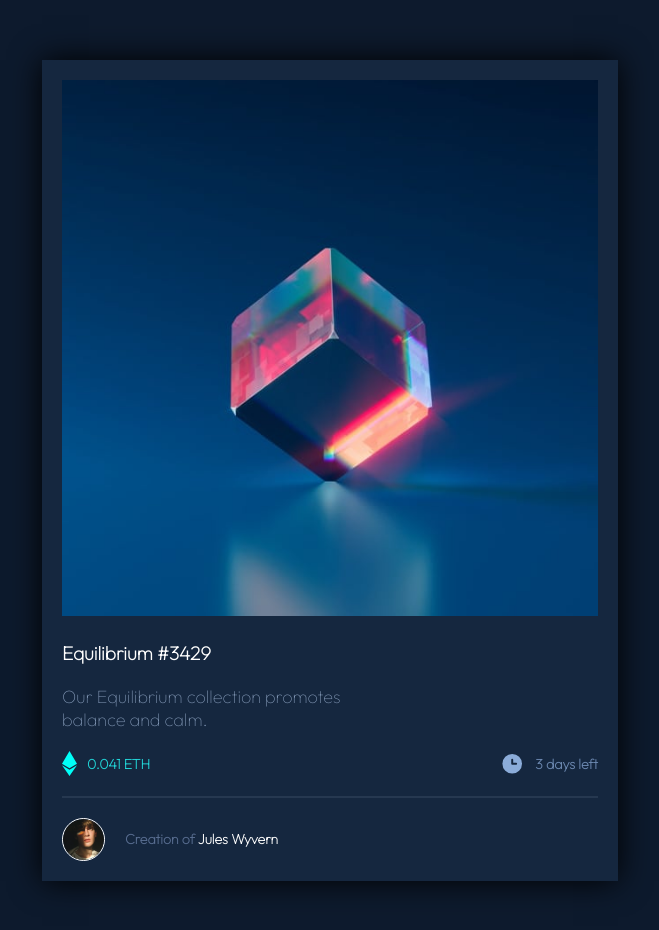
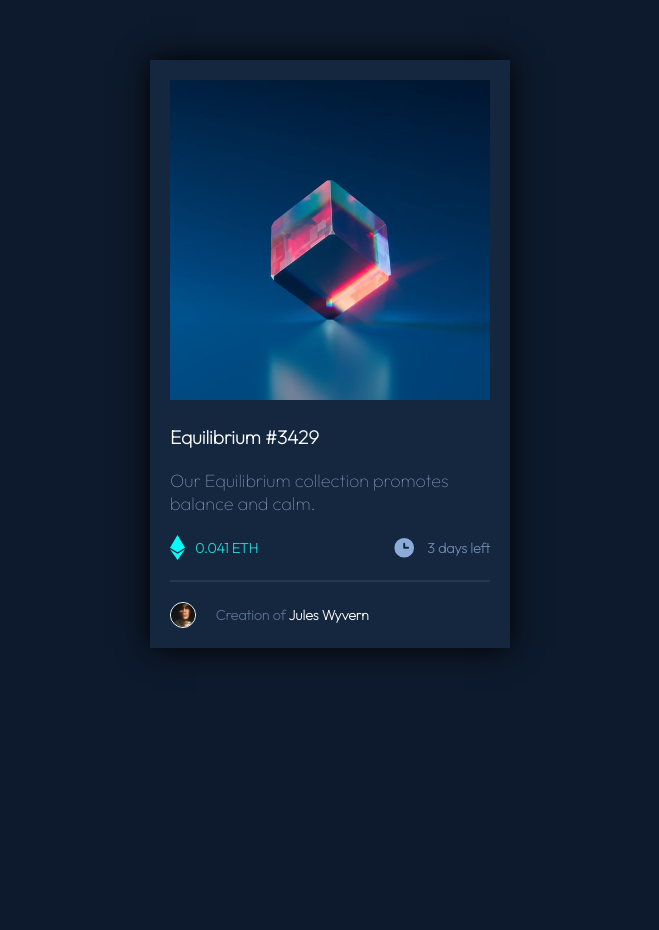
Before and after one commit to hussein-omaar/NFT-Card, a plain HTML site: page index.html in a window 1280 px wide. Shown: the whole page, without its empty margins (310-969 px from the left). After the commit the page ends 800 px from the top, so only its background shows below. Drawn offline with Linux system fonts and the light colour scheme.

Commit message:
Update style.css

```diff
--- a/style.css
+++ b/style.css
@@ -35,7 +35,7 @@ body{
  background-color: #15273F;
  padding: 20px;
  box-shadow: 0 0 30px rgb(2, 2, 2);
- width: 45vw;
+ width: 45vh;
 
 }
 
```
